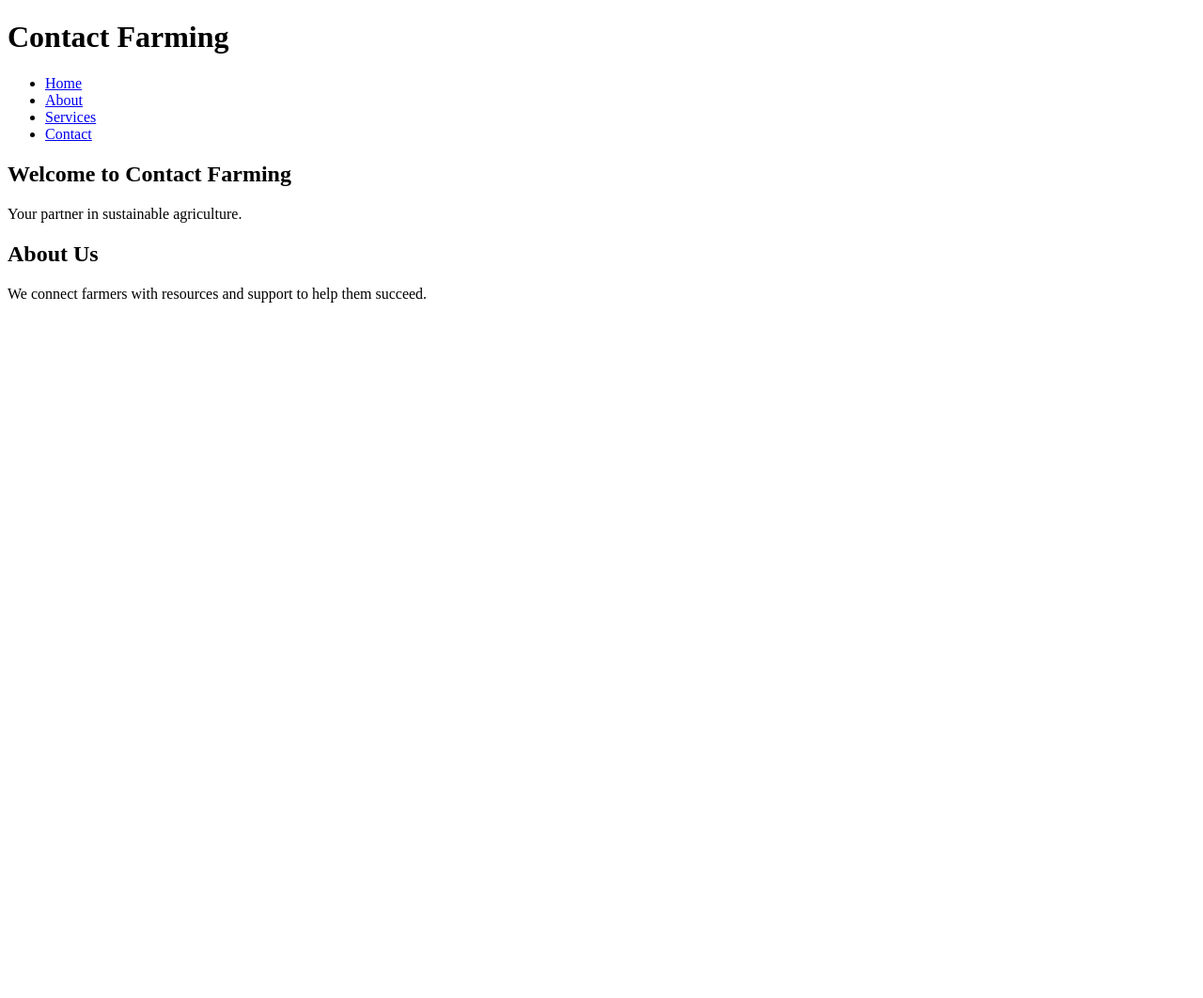
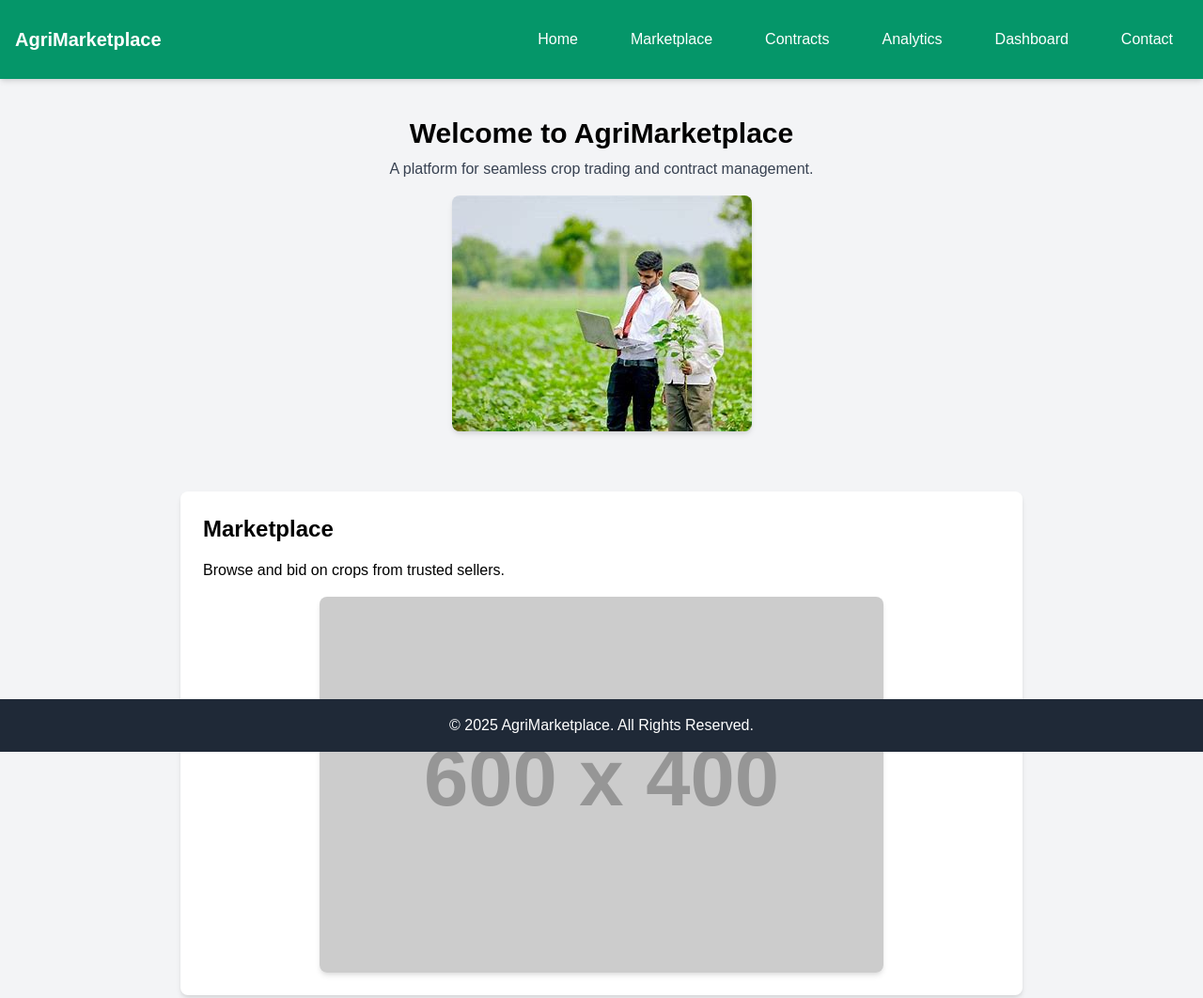
Before and after one commit to rishikeshdhote29/contract-farming, a plain HTML site: page public/index.html in a window 1280 px wide. Shown: the top 1062 px of the page at 94% size. Before the commit the page ends 800 px from the top, so only its background shows below. Drawn offline with nearby package versions, Linux system fonts and the light colour scheme; placeholder pictures from the web are drawn by us.

Commit message:
home page

```diff
--- /dev/null
+++ b/css/index.css
@@ -0,0 +1,55 @@
+/* General styles */
+body {
+    font-family: Arial, sans-serif;
+    margin: 0;
+    padding: 0;
+    background-color: #f4f4f4;
+}
+
+/* Header styles */
+header {
+    background-color: #333;
+    color: #fff;
+    padding: 10px 0;
+    text-align: center;
+}
+
+header h1 {
+    margin: 0;
+}
+
+/* Navigation styles */
+nav {
+    background-color: #444;
+    overflow: hidden;
+}
+
+nav a {
+    float: left;
+    display: block;
+    color: #fff;
+    text-align: center;
+    padding: 14px 16px;
+    text-decoration: none;
+}
+
+nav a:hover {
+    background-color: #ddd;
+    color: black;
+}
+
+/* Main content styles */
+main {
+    padding: 20px;
+}
+
+/* Footer styles */
+footer {
+    background-color: #333;
+    color: #fff;
+    text-align: center;
+    padding: 10px 0;
+    position: fixed;
+    width: 100%;
+    bottom: 0;
+}
--- a/public/index.html
+++ b/public/index.html
@@ -1,29 +1,97 @@
 <!DOCTYPE html>
 <html lang="en">
+
 <head>
     <meta charset="UTF-8">
     <meta name="viewport" content="width=device-width, initial-scale=1.0">
-    <title>Contact Farming</title>
-    <link rel="stylesheet" href="styles.css">
+    <title>AgriMarketplace</title>
+    <link rel="stylesheet" href="https://cdn.jsdelivr.net/npm/tailwindcss@2.2.19/dist/tailwind.min.css">
+<link rel="stylesheet" href="/css/index.css">
+
 </head>
-<body>
-    <header>
-        <h1>Contact Farming</h1>
-        <nav>
-            <ul>
-                <li><a href="#home">Home</a></li>
-                <li><a href="#about">About</a></li>
-                <li><a href="#services">Services</a></li>
-                <li><a href="#contact">Contact</a></li>
-            </ul>
-        </nav>
-    </header>
-    <main>
-        <section id="home">
-            <h2>Welcome to Contact Farming</h2>
-            <p>Your partner in sustainable agriculture.</p>
-        </section>
-        <section id="about">
-            <h2>About Us</h2>
-            <p>We connect farmers with resources and support to help them succeed.</p>
-        </section>
+
+<body class="bg-gray-100">
+    <nav class="bg-green-600 text-white p-4 shadow-md flex justify-between items-center">
+        <h1 class="text-xl font-bold">AgriMarketplace</h1>
+        <ul class="flex space-x-6">
+            <li><a href="#home" class="hover:underline">Home</a></li>
+            <li><a href="#marketplace" class="hover:underline">Marketplace</a></li>
+            <li><a href="#contracts" class="hover:underline">Contracts</a></li>
+            <li><a href="#analytics" class="hover:underline">Analytics</a></li>
+            <li><a href="#dashboard" class="hover:underline">Dashboard</a></li>
+            <li><a href="#contact" class="hover:underline">Contact</a></li>
+        </ul>
+    </nav>
+
+    <section id="home" class="text-center p-10">
+        <h2 class="text-3xl font-bold">Welcome to AgriMarketplace</h2>
+        <p class="text-gray-700 mt-2">A platform for seamless crop trading and contract management.</p>
+        <img src="/media/images/indeximage.jpg" alt="Agriculture Image" class="mx-auto mt-4 rounded-lg shadow-md">
+    </section>
+
+    <section id="marketplace" class="max-w-4xl mx-auto p-6 bg-white shadow-md rounded-lg mt-6">
+        <h2 class="text-2xl font-bold mb-4">Marketplace</h2>
+        <p>Browse and bid on crops from trusted sellers.</p>
+        <img src="https://via.placeholder.com/600x400" alt="Marketplace Image" class="mx-auto mt-4 rounded-lg shadow-md">
+    </section>
+
+    <section id="contracts" class="max-w-4xl mx-auto p-6 bg-white shadow-md rounded-lg mt-6">
+        <h2 class="text-2xl font-bold mb-4">Contracts</h2>
+        <p>Manage your contracts with built-in templates and tracking features.</p>
+        <img src="https://via.placeholder.com/600x400" alt="Contracts Image" class="mx-auto mt-4 rounded-lg shadow-md">
+    </section>
+
+    <section id="analytics" class="max-w-4xl mx-auto p-6 bg-white shadow-md rounded-lg mt-6">
+        <h2 class="text-2xl font-bold mb-4">Analytics</h2>
+        <p>Gain market insights and track performance metrics.</p>
+        <img src="https://via.placeholder.com/600x400" alt="Analytics Image" class="mx-auto mt-4 rounded-lg shadow-md">
+    </section>
+
+    <section id="dashboard" class="max-w-4xl mx-auto p-6 bg-white shadow-md rounded-lg mt-6">
+        <h2 class="text-2xl font-bold mb-4">Dashboard</h2>
+        <p>Quick access to key features and user-specific information.</p>
+        <img src="https://via.placeholder.com/600x400" alt="Dashboard Image" class="mx-auto mt-4 rounded-lg shadow-md">
+    </section>
+
+    <section id="registration" class="max-w-lg mx-auto mt-10 p-6 bg-white shadow-md rounded-lg">
+        <h2 class="text-2xl font-bold mb-4">User Registration</h2>
+        <form>
+            <label class="block mb-2">Full Name</label>
+            <input type="text" class="w-full p-2 border rounded mb-4" placeholder="Enter your full name" required>
+
+            <label class="block mb-2">Email</label>
+            <input type="email" class="w-full p-2 border rounded mb-4" placeholder="Enter your email" required>
+
+            <label class="block mb-2">Password</label>
+            <input type="password" class="w-full p-2 border rounded mb-4" placeholder="Enter your password" required>
+
+            <button type="submit" class="bg-green-600 text-white px-4 py-2 rounded">Register</button>
+        </form>
+    </section>
+
+    <section id="login" class="max-w-lg mx-auto mt-10 p-6 bg-white shadow-md rounded-lg">
+        <h2 class="text-2xl font-bold mb-4">User Login</h2>
+        <form>
+            <label class="block mb-2">Email</label>
+            <input type="email" class="w-full p-2 border rounded mb-4" placeholder="Enter your email" required>
+
+            <label class="block mb-2">Password</label>
+            <input type="password" class="w-full p-2 border rounded mb-4" placeholder="Enter your password" required>
+
+            <button type="submit" class="bg-green-600 text-white px-4 py-2 rounded">Login</button>
+        </form>
+    </section>
+
+    <section id="contact" class="max-w-4xl mx-auto p-6 bg-white shadow-md rounded-lg mt-6">
+        <h2 class="text-2xl font-bold mb-4">Contact Us</h2>
+        <p>Email: support@agrimarketplace.com</p>
+        <p>Phone: +1234567890</p>
+        <img src="https://via.placeholder.com/600x400" alt="Contact Image" class="mx-auto mt-4 rounded-lg shadow-md">
+    </section>
+
+    <footer class="bg-gray-800 text-white p-4 mt-10 text-center">
+        <p>&copy; 2025 AgriMarketplace. All Rights Reserved.</p>
+    </footer>
+</body>
+
+</html>
```
Also changed, not shown: media/images/OIP.jpg (added), media/images/indeximage.jpg (added).
